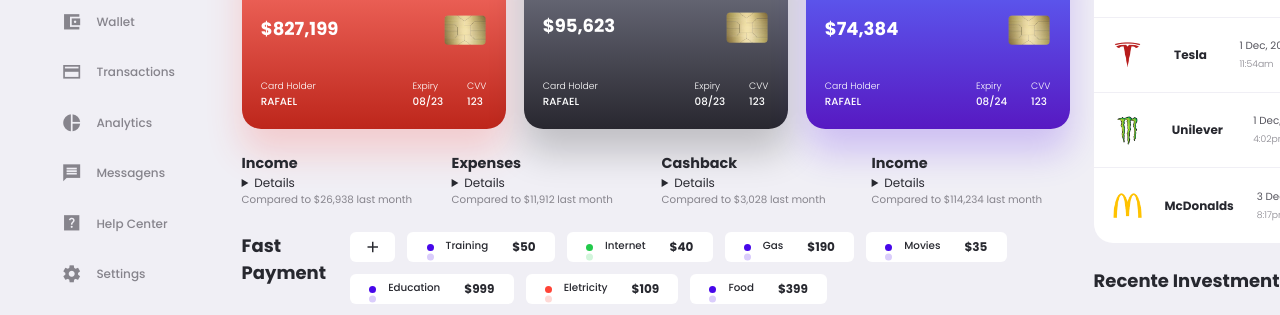
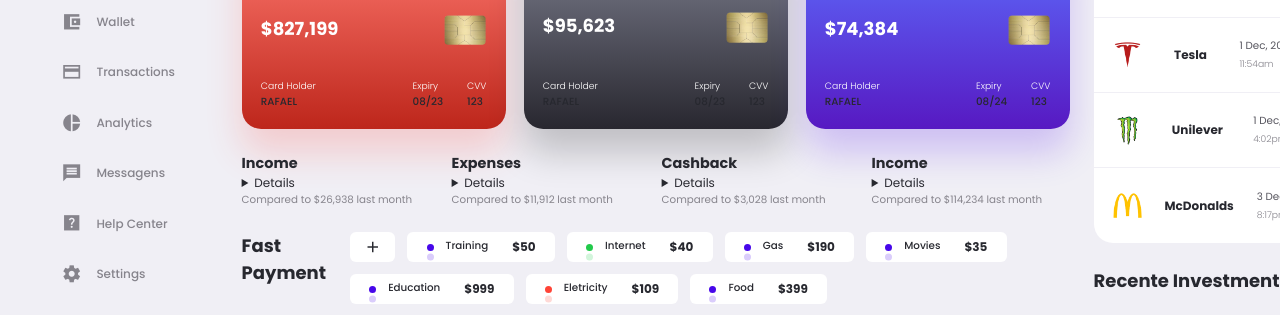
Before and after one commit to RafaelPSilveira/Responsive-Admin-Dashboard, a plain HTML site: page index.html in a window 1280 px wide. Shown: the part 176-491 px from the top of the page. Drawn offline with nearby package versions, Linux system fonts and the light colour scheme.

```diff
--- a/style.css
+++ b/style.css
@@ -80,6 +80,7 @@ h4{
 h5{
     font-size: 0.86rem;
     font-weight: 500;
+    color: var(--color-dark);
 }
 
 h6{
```
Also changed, not shown: index.html (+11 -8 lines), 1 other file.
